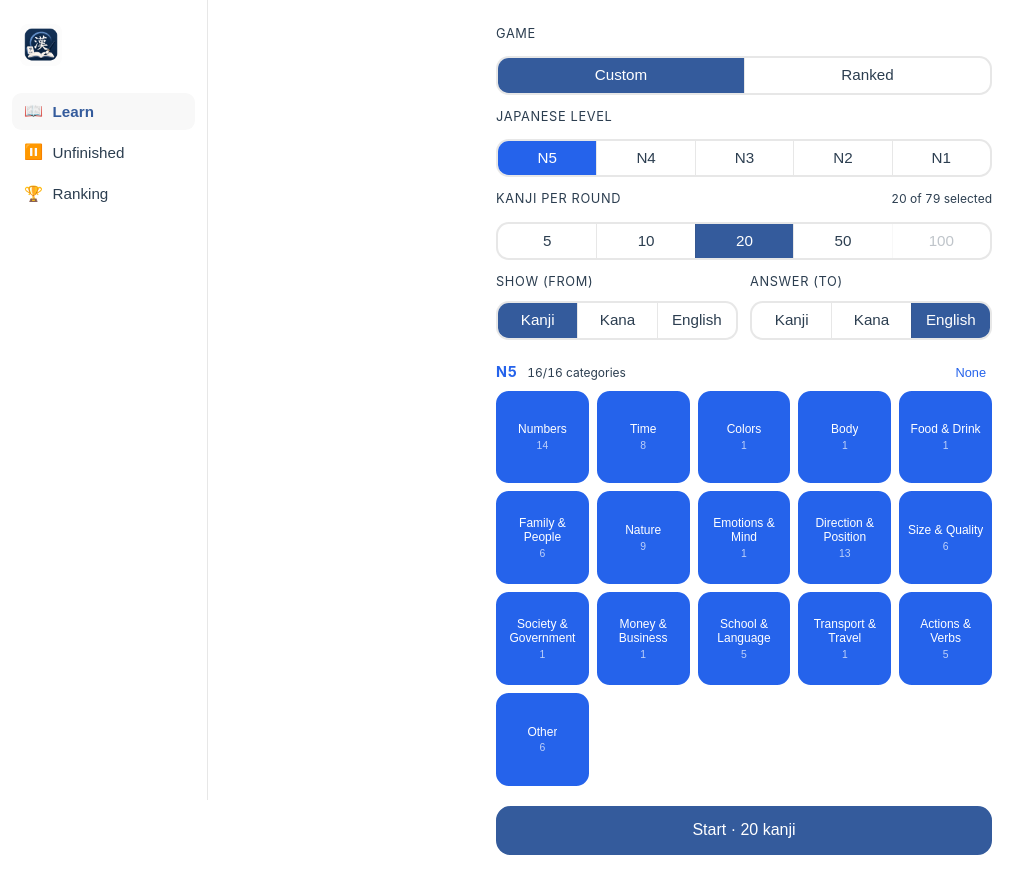
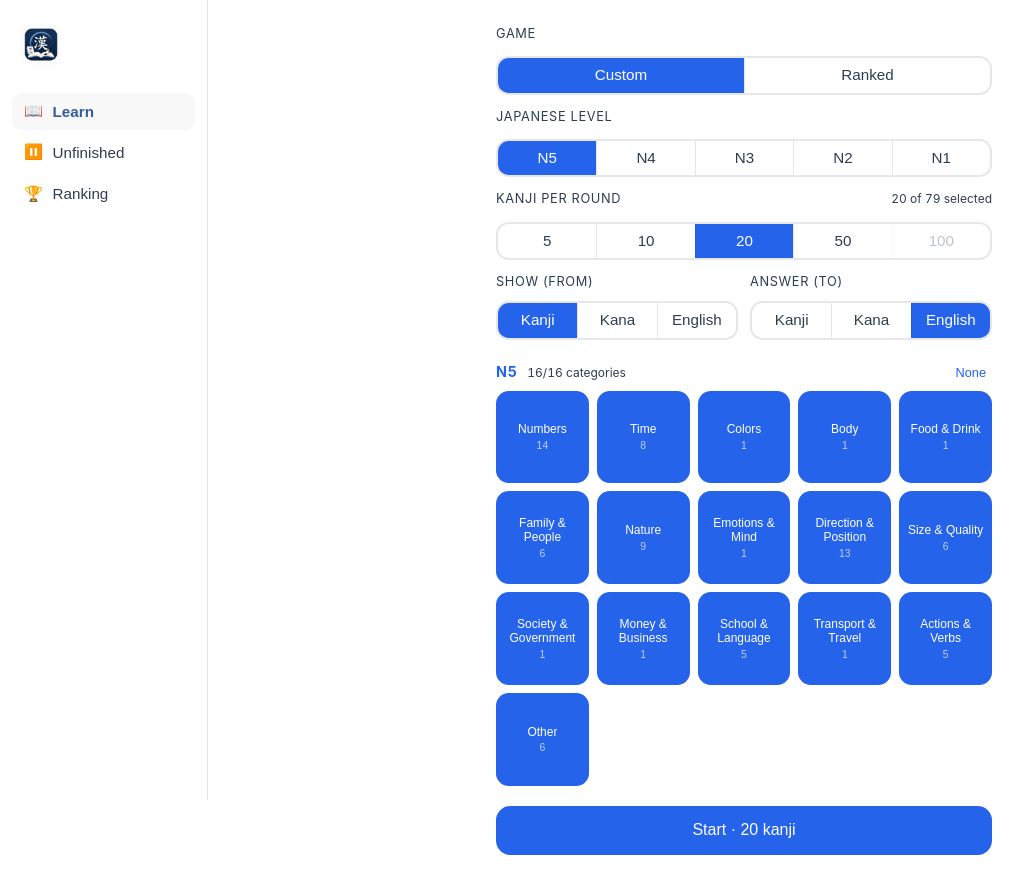
Before and after one commit to vmeirelle/kanji-app, a Vue app: page / in a window 1280 px wide. Shown: the top 894 px of the page, without its empty margins (0-1031 px from the left). Built offline with nearby package versions, Linux system fonts and the light colour scheme.

Commit message:
New ranked system and icons!!

```diff
--- a/src/App.vue
+++ b/src/App.vue
@@ -121,7 +121,7 @@ function finish() {
 
     <template v-if="view === 'learn'">
 
-      <section v-if="q.phase.value === 'ready'" class="pick">
+      <section v-if="q.phase.value === 'ready'" class="pick" :style="{ '--lv': levelColor(q.level.value) }">
         <div class="card">
           <span class="tag">Game</span>
           <div class="seg">
@@ -634,8 +634,8 @@ function finish() {
   cursor: default;
 }
 .btn.primary {
-  border-color: var(--brand);
-  background: var(--brand);
+  border-color: var(--lv, var(--brand));
+  background: var(--lv, var(--brand));
   color: #fff;
 }
 </style>
```
